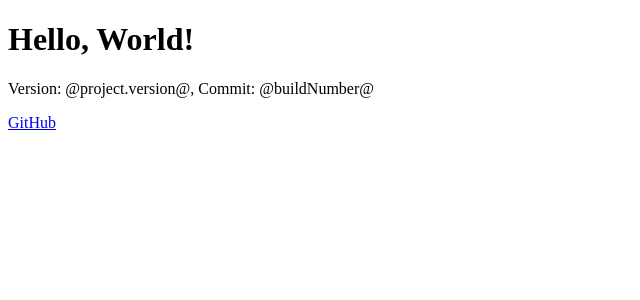
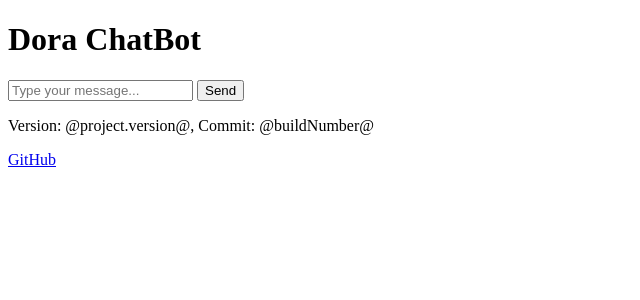
Before and after one commit to michalroziel/DoraChatBot, a Spring Boot app: page / in a window 1280 px wide. Shown: the top 300 px of the page, without its empty margins (0-640 px from the left). Run offline with Spring Boot 4, Linux system fonts and the light colour scheme.

Commit message:
new elements in index and creating style file

```diff
--- a/src/main/resources/templates/index.html
+++ b/src/main/resources/templates/index.html
@@ -1,11 +1,30 @@
 <!DOCTYPE html>
-<html lang="de_DE" xmlns:th="http://www.thymeleaf.org">
+<html lang="en" xmlns:th="http://www.thymeleaf.org">
 <head>
+    <meta charset="UTF-8">
+    <meta name="viewport" content="width=device-width, initial-scale=1.0">
     <title>Dora ChatBot</title>
+    <link rel="stylesheet" href="style.css">
 </head>
 <body>
-<h1>Hello, World!</h1>
-<p>Version: <span th:text="${version}">unknown</span>, Commit: <span th:text="${buildNumber}">unknown</span></p>
-<a href="https://github.com/michalroziel/DoraChatBot">GitHub</a>
+
+<header class="app-header">
+    <h1>Dora ChatBot</h1>
+</header>
+
+<main id="chat-container" class="chat-container">
+    <div id="message-area" class="message-area">
+    </div>
+    <form id="message-form" class="message-form">
+        <input type="text" id="message-input" class="message-input" placeholder="Type your message...">
+        <button type="submit" id="send-button" class="send-button">Send</button>
+    </form>
+</main>
+
+<footer class="app-footer">
+    <p>Version: <span th:text="${version}">unknown</span>, Commit: <span th:text="${buildNumber}">unknown</span></p>
+    <a href="https://github.com/michalroziel/DoraChatBot">GitHub</a>
+</footer>
+
 </body>
 </html>
```
Also changed, not shown: src/main/resources/templates/style.css (added).
